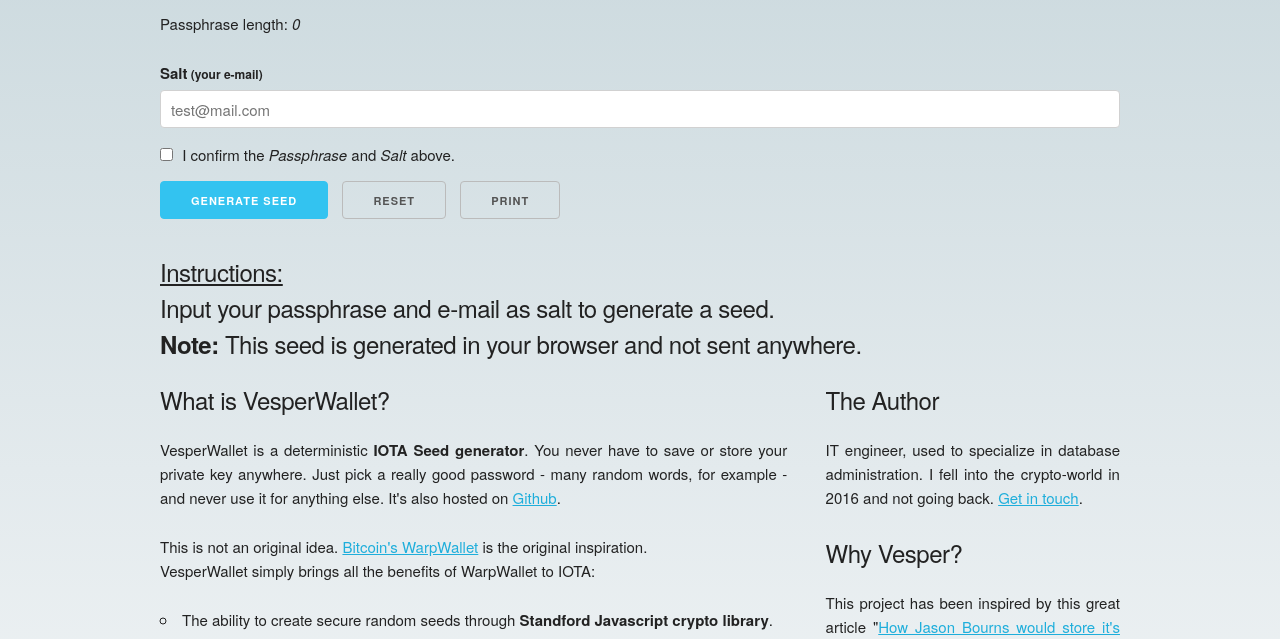
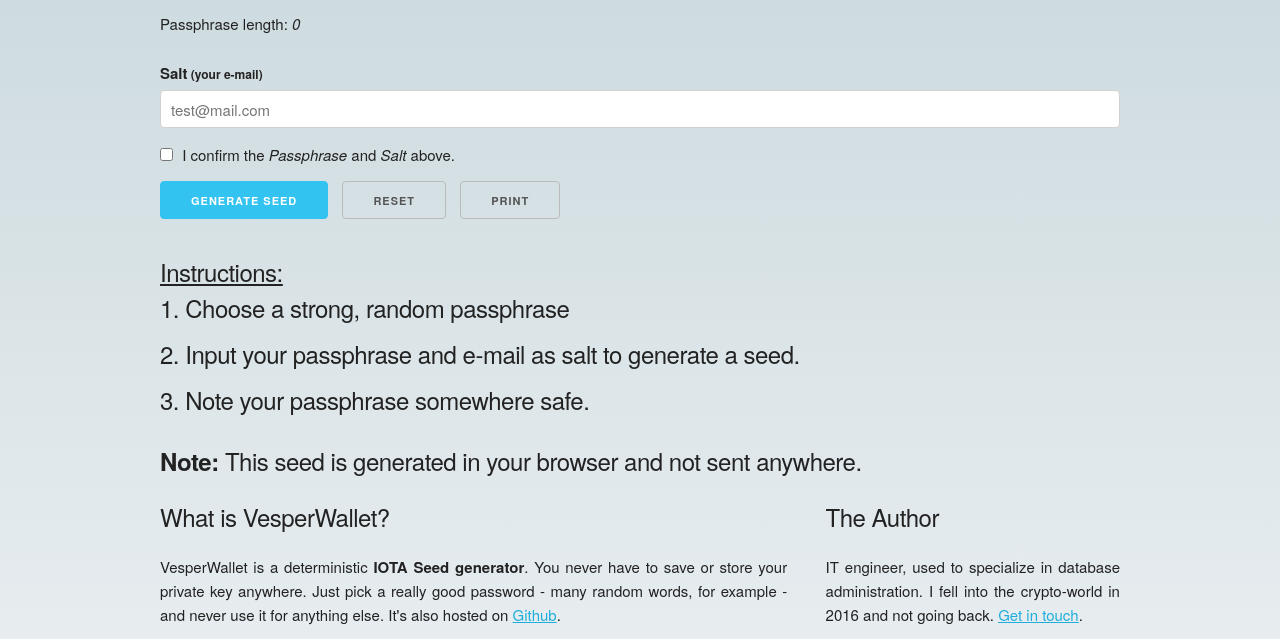
Before and after one commit to SM2G/vesperwallet, a plain HTML site: page index.html in a window 1280 px wide. Shown: the part 150-789 px from the top of the page. Drawn offline with nearby package versions, Linux system fonts and the light colour scheme.

Commit message:
Code cleanup and improve instructions

```diff
--- a/index.html
+++ b/index.html
@@ -27,7 +27,7 @@ body {
 
 <link rel="stylesheet" href="css/normalize.css">
 <link rel="stylesheet" href="css/skeleton.css">
-
+<link rel="shortcut icon" type="image/x-icon" href="favicon.ico" />
 </head>
 <body>
     <div class="container" ng-controller="FormController as formCtrl">
@@ -55,11 +55,7 @@ body {
                 <button onclick="goprint()">Print</button>
             </div>
         </form>
-        <div class="row" id="seed">
-            <h5><u>Instructions:</u></br>
-                Input your passphrase and e-mail as salt to generate a seed.</br>
-                <strong>Note:</strong> This seed is generated in your browser and not sent anywhere.</h5>
-        </div>
+        <div class="row" id="seed"></div>
 
         <div class="row">
             <div class="two-thirds column" style="text-align: justify; text-justify: inter-word;">
--- a/js/vesper.js
+++ b/js/vesper.js
@@ -4,11 +4,20 @@ app.controller('FormController', function () {
     this.passphrase = "";
     this.salt = "";
     this.title = "Vesper Wallet";
+    this.instructions = "<h5><u>Instructions:</u>\
+    <ol>\
+    <li>Choose a strong, random passphrase</li>\
+    <li>Input your passphrase and e-mail as salt to generate a seed.</li>\
+    <li>Note your passphrase somewhere safe.</li>\
+    </ol>\
+    <strong>Note:</strong> This seed is generated in your browser and not sent anywhere.</h5>";
+
+    document.getElementById("seed").innerHTML = this.instructions;
 
     this.reset = function() {
         this.passphrase = "";
         this.salt = "";
-        document.getElementById("seed").innerHTML = "<h5><u>Instructions:</u></br>Input your passphrase and e-mail as salt to generate a seed.</br><strong>Note:</strong> This seed is generated in your browser and not sent anywhere.</h5>";
+        document.getElementById("seed").innerHTML = this.instructions;
     };
 
     this.genSeed = function(passphrase, salt) {
```
Also changed, not shown: favicon.ico (added), 2 other files.
